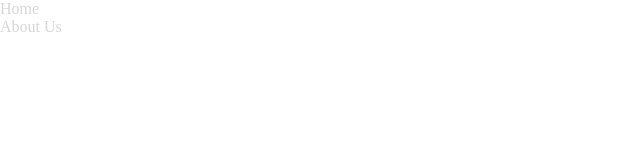
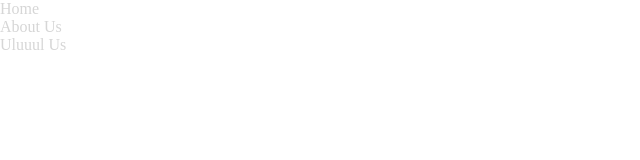
Before and after one commit to omarmandeeli/OfficialRepository, a plain HTML site: page jovy.html in a window 1280 px wide. Shown: the full height of the page, 0-640 px from the left. Drawn offline with nearby package versions, Linux system fonts and the light colour scheme.

Commit message:
try lang -mike

```diff
--- a/jovy.html
+++ b/jovy.html
@@ -15,6 +15,7 @@
  <ul class="nav navbar-nav">
         <li class="nav1"><a href="#">Home</a></li>
         <li class="nav1"><a href="#">About Us</a></li>
+        <li class="nav1"><a href="#">Uluuul Us</a></li>
         </ul>
 </div>
 
```
